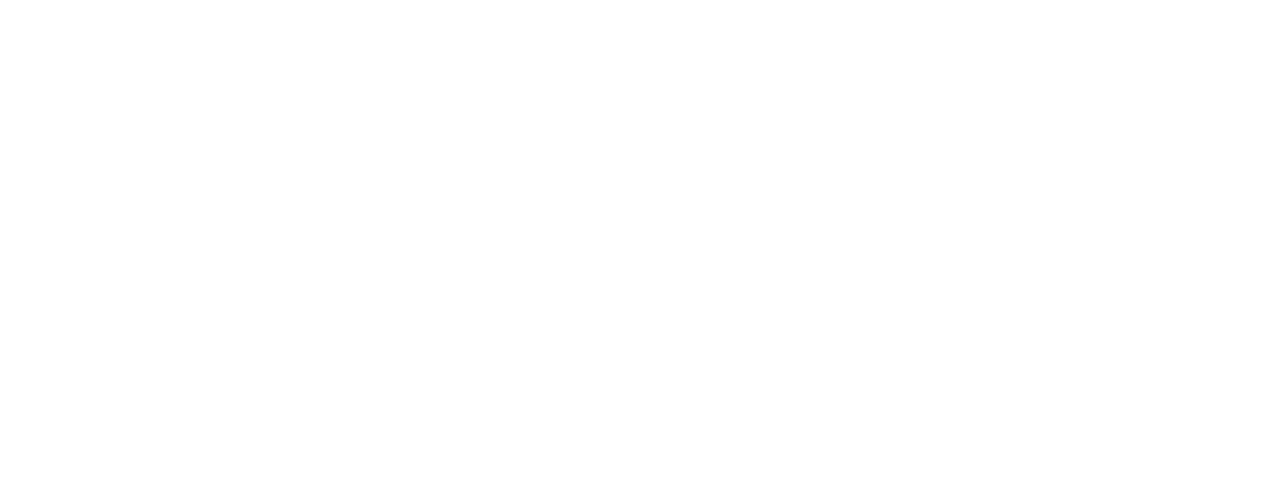
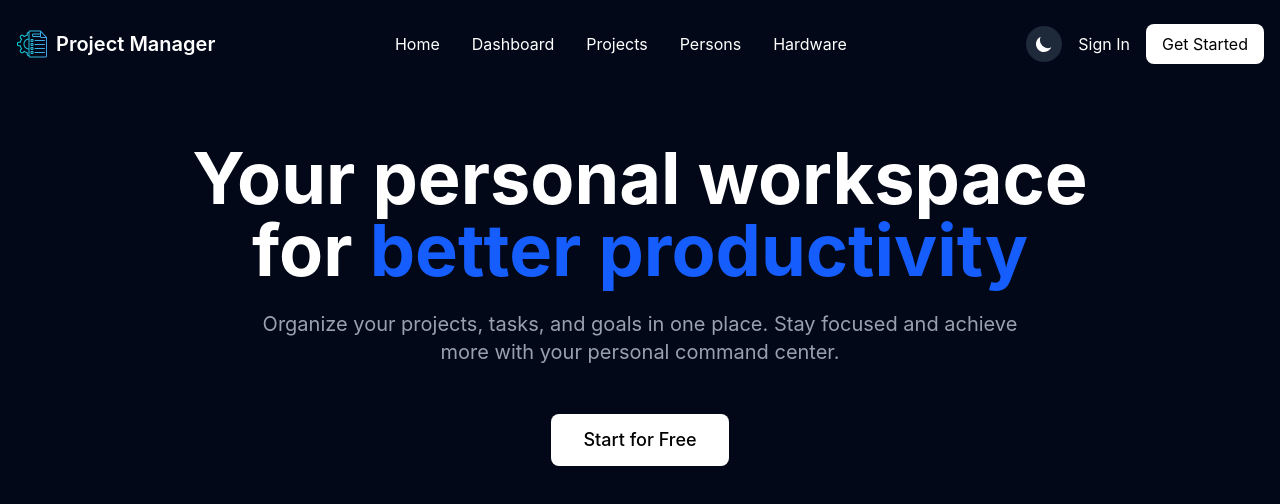
Before and after one commit to macwindow10/project_management, a Next.js app: page / in a window 1280 px wide. Before the commit this address had no page. Shown: the top 504 px of the page. Built offline with nearby package versions, Linux system fonts and the light colour scheme.

Commit message:
background color #020817 theme

```diff
--- a/app/layout.tsx
+++ b/app/layout.tsx
@@ -1,5 +1,7 @@
 import type { Metadata } from "next";
 import { Geist, Geist_Mono } from "next/font/google";
+import Image from "next/image";
+import Link from "next/link";
 import "./globals.css";
 
 const geistSans = Geist({
@@ -25,50 +27,82 @@
   return (
     <html lang="en" className="h-full">
       <body
-        className={`${geistSans.variable} ${geistMono.variable} min-h-screen bg-[#ffffff] text-[#1F2328]`}
+        className={`${geistSans.variable} ${geistMono.variable} min-h-screen bg-[#020817] text-white`}
       >
-        <nav className="bg-[#ffffff] border-b border-[#d0d7de] fixed w-full z-30 top-0">
-          <div className="max-w-7xl mx-auto px-4 sm:px-6 lg:px-8">
-            <div className="flex justify-between h-[62px]">
-              <div className="flex">
-                <div className="shrink-0 flex items-center">
-                  <span className="text-xl font-semibold text-[#1F2328]">
-                    Project Management
-                  </span>
+        <nav className="bg-[#020817] text-white fixed w-full z-30 top-0">
+          <div className="container mx-auto px-4 py-6">
+            <div className="flex items-center justify-between">
+              <div className="flex items-center space-x-2">
+                <Image
+                  src="/images/logo.png"
+                  alt="Project Manager"
+                  width={32}
+                  height={32}
+                  className="w-8"
+                />
+                <span className="text-xl font-semibold">Project Manager</span>
               </div>
-                <div className="hidden sm:ml-6 sm:flex sm:space-x-4">
-                  <a
+
+              <div className="hidden md:flex items-center space-x-8">
+                <Link
+                  href="/"
+                  className="hover:text-blue-500 transition-colors"
+                >
+                  Home
+                </Link>
+                <Link
                   href="/dashboard"
-                    className="border-[#fd8c73] text-[#1F2328] inline-flex items-center px-3 pt-1 border-b-2 text-[14px] leading-normal font-semibold"
+                  className="hover:text-blue-500 transition-colors"
                 >
                   Dashboard
-                  </a>
-                  <a
+                </Link>
+                <Link
                   href="/projects"
-                    className="border-transparent text-[#656d76] hover:border-[#656d76] hover:text-[#1F2328] inline-flex items-center px-3 pt-1 border-b-2 text-[14px] leading-normal"
+                  className="hover:text-blue-500 transition-colors"
                 >
                   Projects
-                  </a>
-                  <a
+                </Link>
+                <Link
                   href="/persons"
-                    className="border-transparent text-[#656d76] hover:border-[#656d76] hover:text-[#1F2328] inline-flex items-center px-3 pt-1 border-b-2 text-[14px] leading-normal"
+                  className="hover:text-blue-500 transition-colors"
                 >
-                    Team Members
-                  </a>
-                  <a
+                  Persons
+                </Link>
+                <Link
                   href="/hardware"
-                    className="border-transparent text-[#656d76] hover:border-[#656d76] hover:text-[#1F2328] inline-flex items-center px-3 pt-1 border-b-2 text-[14px] leading-normal"
+                  className="hover:text-blue-500 transition-colors"
                 >
                   Hardware
-                  </a>
+                </Link>
               </div>
+
+              <div className="flex items-center space-x-4">
+                <button className="p-2 rounded-full bg-gray-800">
+                  <svg
+                    className="w-5 h-5"
+                    fill="currentColor"
+                    viewBox="0 0 20 20"
+                  >
+                    <path d="M17.293 13.293A8 8 0 016.707 2.707a8.001 8.001 0 1010.586 10.586z" />
+                  </svg>
+                </button>
+                <Link
+                  href="/signin"
+                  className="hover:text-blue-500 transition-colors"
+                >
+                  Sign In
+                </Link>
+                <Link
+                  href="/get-started"
+                  className="bg-white text-black px-4 py-2 rounded-lg hover:bg-gray-100 transition-colors"
+                >
+                  Get Started
+                </Link>
               </div>
             </div>
           </div>
         </nav>
-        <main className="pt-[62px] pb-8 px-4 sm:px-6 lg:px-8 max-w-7xl mx-auto">
-          {children}
-        </main>
+        <main className="pt-[62px]">{children}</main>
       </body>
     </html>
   );
--- a/app/page.tsx
+++ b/app/page.tsx
@@ -1,5 +1,31 @@
-import { redirect } from "next/navigation";
+import Image from "next/image";
+import Link from "next/link";
 
 export default function Home() {
-  redirect("/dashboard");
+  return (
+    <main className="min-h-screen bg-[#020817] text-white">
+      {/* Hero Section */}
+      <section className="container mx-auto px-4 py-20 text-center">
+        <h1 className="text-5xl md:text-7xl font-bold mb-6">
+          Your personal workspace
+          <br />
+          for <span className="text-blue-600">better productivity</span>
+        </h1>
+
+        <p className="text-gray-400 text-lg md:text-xl max-w-3xl mx-auto mb-12">
+          Organize your projects, tasks, and goals in one place. Stay focused
+          and achieve more with your personal command center.
+        </p>
+
+        <div className="flex items-center justify-center space-x-4">
+          <Link
+            href="/start-free"
+            className="bg-white text-black px-8 py-3 rounded-lg text-lg font-medium hover:bg-gray-100 transition-colors"
+          >
+            Start for Free
+          </Link>
+        </div>
+      </section>
+    </main>
+  );
 }
```
Also changed, not shown: app/dashboard/page.tsx (+73 -73 lines), public/images/logo.png (added), 1 other file (tests, documents, lock files or other folders). Lines whose indentation alone changed are shown as unchanged.
